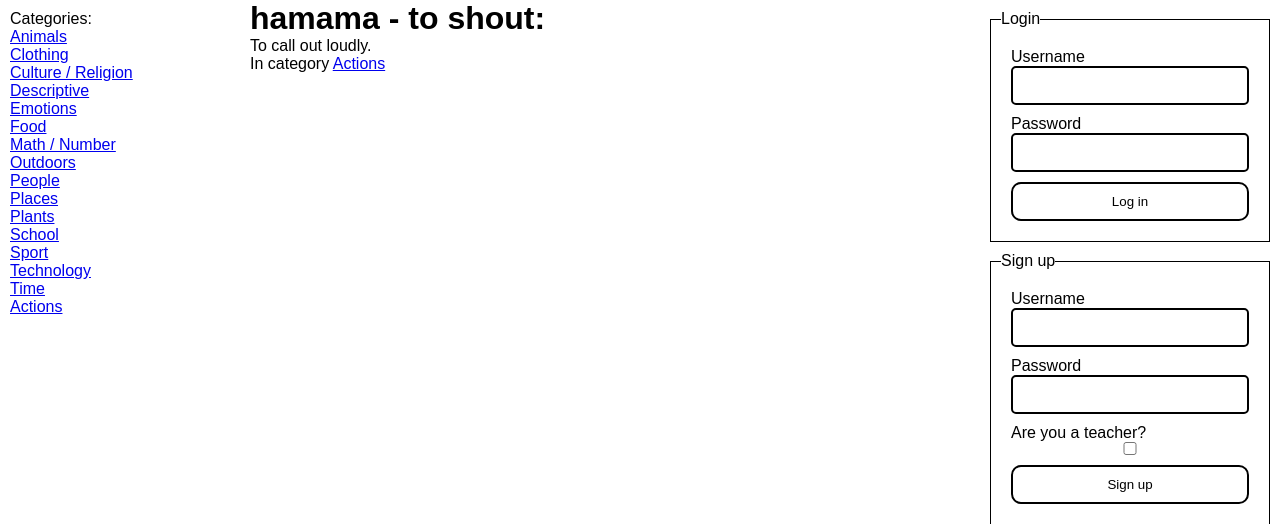
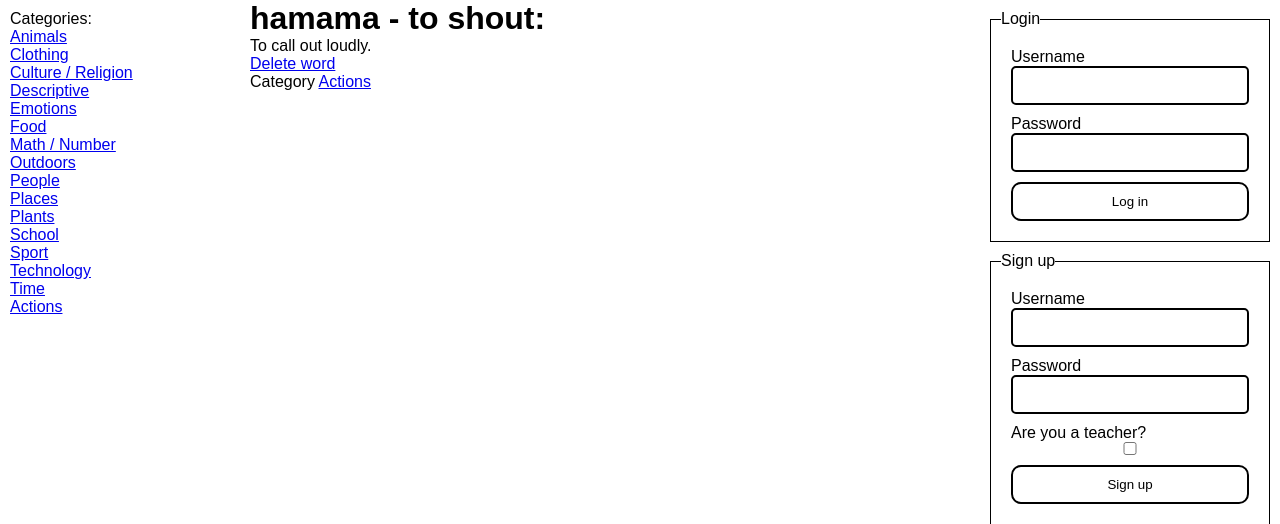
Before and after one commit to zadeviggers/13DTS, a Flask app: page /words/1 in a window 1280 px wide. Shown: the part 40-564 px from the top of the page. Run offline with Flask 3, Linux system fonts and the light colour scheme; data comes from the database, SQL or seed files in the repository.

Commit message:
Add delete link to word page

```diff
--- a/internal-1-dictionary/templates/pages/specific_word.jinja
+++ b/internal-1-dictionary/templates/pages/specific_word.jinja
@@ -1,9 +1,10 @@
 {% extends "base.jinja" %}
-{% set title=word.MaoriSpelling + " - " + word.EnglishSpelling %}
+{% set title = word.MaoriSpelling + " - " + word.EnglishSpelling %}
 {% block main %}
     <h1>{{ word.MaoriSpelling }} - {{ word.EnglishSpelling }}:</h1>
     <p>{{ word.EnglishDefinition }}</p>
+    <a href="{{ url_for('delete_word_action', id=word.ID) }}">Delete word</a>
     <p>
-        In category <a href="{{ url_for('specific_category_page', id=category.ID)}}">{{ category.EnglishName }}</a>
+        Category <a href="{{ url_for('specific_category_page', id=category.ID) }}">{{ category.EnglishName }}</a>
     </p>
 {% endblock main %}
```
